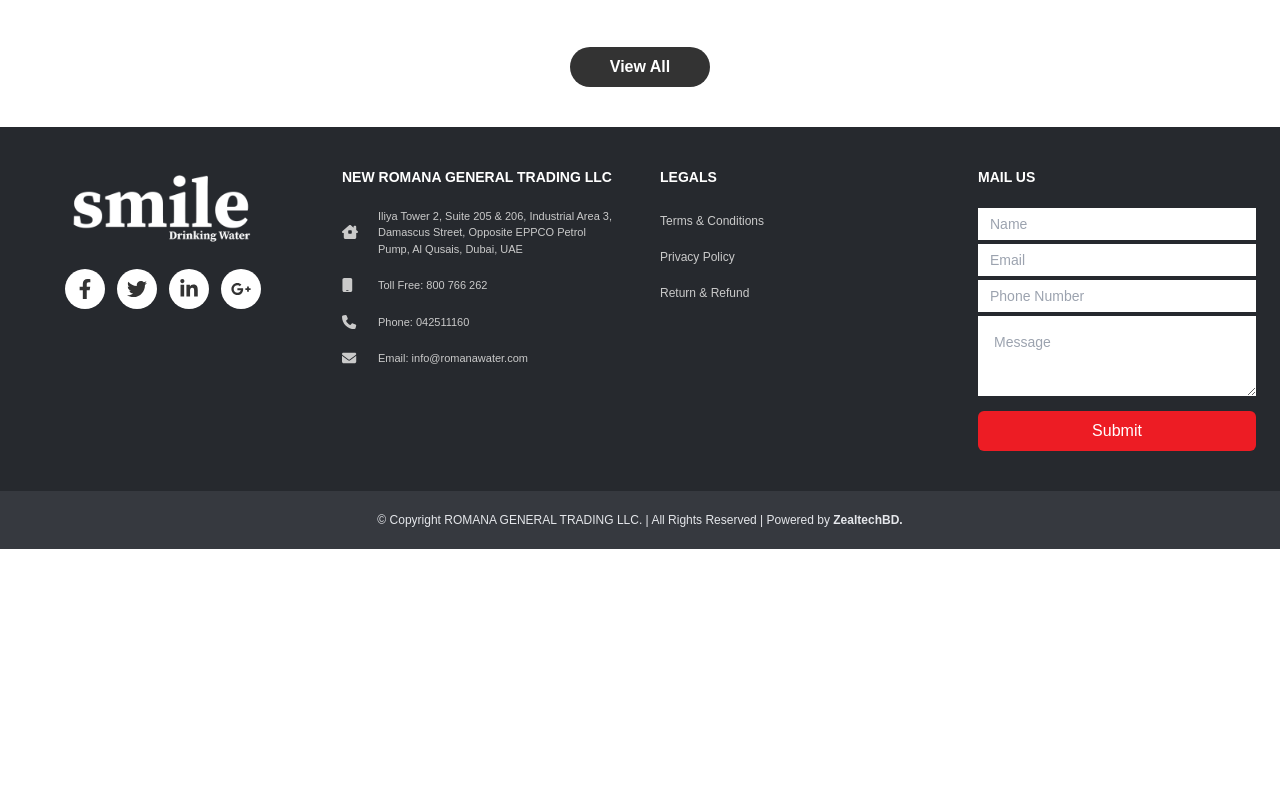
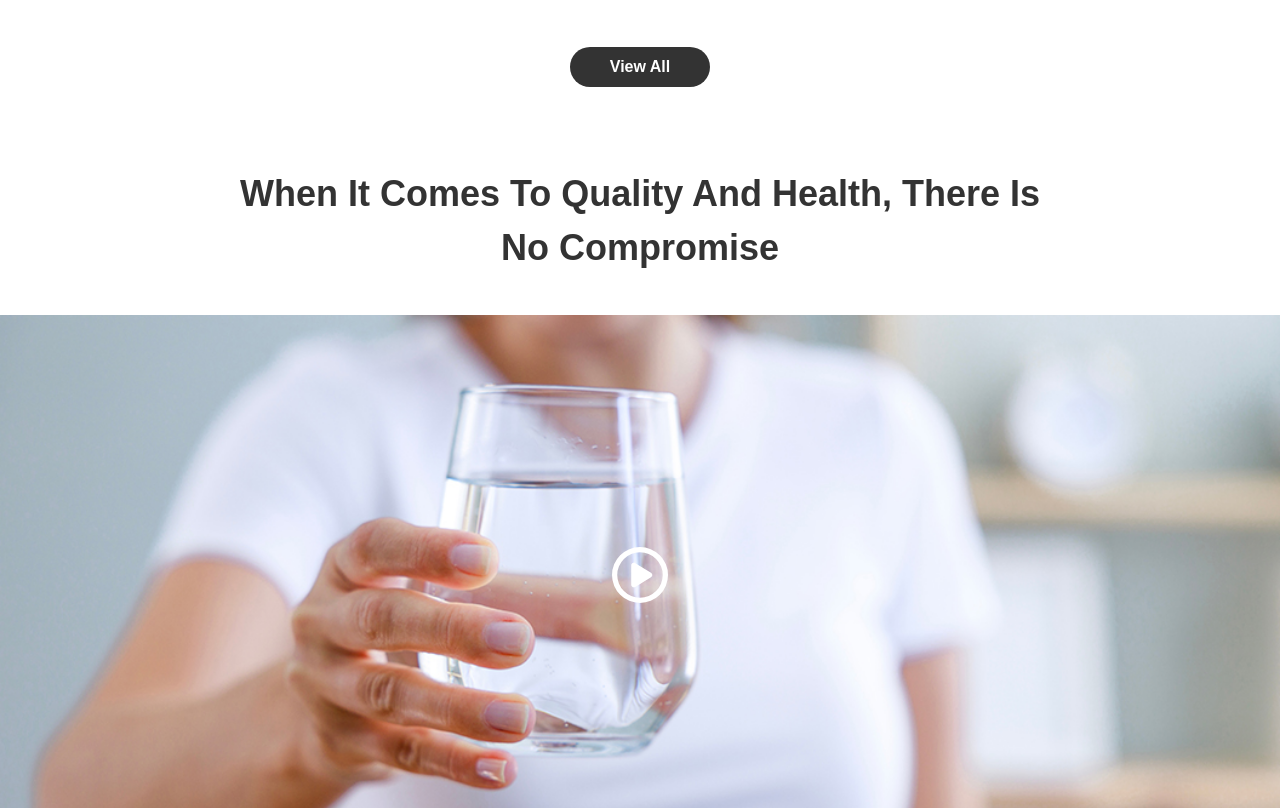
Before and after one commit to MdShijanAli/Smile-Drinking-Water-Vue-Client, a Vue app: page / in a window 1280 px wide. Shown: the part 1320-2128 px from the top of the page. Before the commit the page ends 1869 px from the top, so only its background shows below. Built offline with nearby package versions, Linux system fonts and the light colour scheme; a web font is replaced by a local one.

Commit message:
Video Modal Section done

```diff
--- a/package.json
+++ b/package.json
@@ -8,7 +8,6 @@
     "preview": "vite preview"
   },
   "dependencies": {
-
     "daisyui": "^4.4.14",
     "pinia": "^2.1.7",
     "preline": "^2.0.2",
--- /dev/null
+++ b/src/components/HomeQualitySection.vue
@@ -0,0 +1,59 @@
+<template>
+
+      <!-- Quality and Health -->
+
+      <div class="pt-10">
+        <div class="max-w-7xl mx-auto px-6 mb-10">
+          <h1 class="md:text-h1 text-h4 font-bold text-center text-primary lg:w-2/3 mx-auto">When It Comes To Quality
+            And Health,
+            There Is No Compromise</h1>
+
+
+        </div>
+        <div class="">
+          <div class="bg-no-repeat w-full lg:h-[65vh] h-[40vh] md:h-[50vh] bg-cover bg-center"
+          :style="{ backgroundImage: 'url(' + bgImg + ')' }">
+            <div class="flex h-full items-center justify-center">
+              <button type="button"
+                class="py-3 px-4 inline-flex items-center gap-x-2 text-sm font-semibold rounded-lg border border-transparent "
+                data-hs-overlay="#hs-slide-down-animation-modal">
+                <svg xmlns="http://www.w3.org/2000/svg"
+                  class="w-14 h-14 fill-white hover:fill-primary transition duration-500 ease-in-out"
+                  viewBox="0 0 512 512">
+                  <path
+                    d="M464 256A208 208 0 1 0 48 256a208 208 0 1 0 416 0zM0 256a256 256 0 1 1 512 0A256 256 0 1 1 0 256zM188.3 147.1c7.6-4.2 16.8-4.1 24.3 .5l144 88c7.1 4.4 11.5 12.1 11.5 20.5s-4.4 16.1-11.5 20.5l-144 88c-7.4 4.5-16.7 4.7-24.3 .5s-12.3-12.2-12.3-20.9V168c0-8.7 4.7-16.7 12.3-20.9z" />
+                </svg>
+              </button>
+
+            </div>
+          </div>
+        </div>
+      </div>
+
+
+      <!-- viddeo modal -->
+      <div id="hs-slide-down-animation-modal"
+        class="hs-overlay hidden  w-full h-full fixed top-0 start-0 z-[100] overflow-x-hidden overflow-y-auto pointer-events-none">
+        <div
+          class="hs-overlay-open:mt-7 pointer-events-auto hs-overlay-open:opacity-100 hs-overlay-open:duration-500 mt-0 opacity-0 ease-out transition-all lg:w-1/2 h-[50vh] mx-auto px-6">
+          <iframe class="w-full h-full" src="https://www.youtube.com/embed/DBNVD8cVidg?si=3Aou2UqQ81pJV1BP&amp;start=4"
+            title="YouTube video player" frameborder="0"
+            allow="accelerometer; autoplay; clipboard-write; encrypted-media; gyroscope; picture-in-picture; web-share"
+            allowfullscreen></iframe>
+        </div>
+      </div>
+</template>
+<script>
+import bgimg from "../assets/images/Asset-11.png"
+export default {
+  name: "HomeQualitySection",
+  data() {
+    return {
+      bgImg: bgimg,
+    }
+  }
+}
+</script>
+<style>
+
+</style>
--- a/src/main.js
+++ b/src/main.js
@@ -5,7 +5,7 @@ import PrimeVue from 'primevue/config';
 import Carousel from 'primevue/carousel'
 import Tag from 'primevue/tag'
 import Button from 'primevue/button'
-
+import "preline/preline";
 
 import 'primevue/resources/themes/lara-light-green/theme.css'
 import 'primevue/resources/primevue.min.css'
--- a/src/views/HomeView.vue
+++ b/src/views/HomeView.vue
@@ -2,10 +2,12 @@
   <div>
     <HomeSliderSection />
     <HomeProductsSection />
+    <HomeQualitySection />
   </div>
 </template>
 <script>
 import HomeProductsSection from '../components/HomeProductsSection.vue';
+import HomeQualitySection from '../components/HomeQualitySection.vue';
 import HomeSliderSection from '../components/HomeSliderSection.vue';
 
 export default {
@@ -15,7 +17,7 @@ export default {
             msg: "Home Page"
         };
     },
-    components: { HomeSliderSection, HomeProductsSection }
+    components: { HomeSliderSection, HomeProductsSection, HomeQualitySection }
 }
 </script>
 <style>
--- a/tailwind.config.js
+++ b/tailwind.config.js
@@ -5,6 +5,7 @@ export default {
   content: [
     "./index.html",
     "./src/**/*.{vue,js,ts,jsx,tsx}",
+    './node_modules/preline/preline.js',
   ],
   theme: {
     extend: {
```
